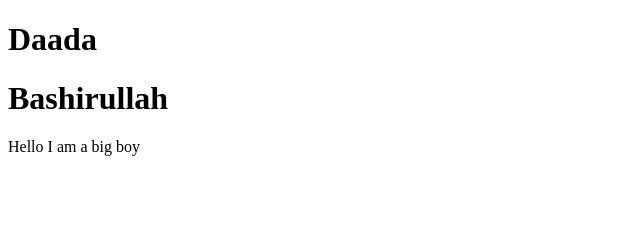
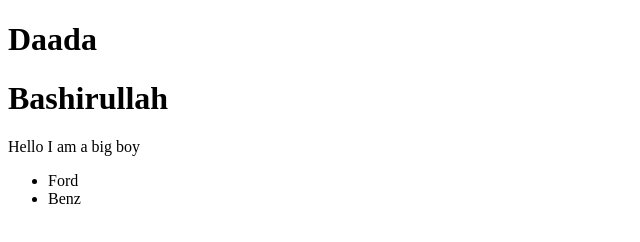
Before and after one commit to lawielas/git-with-bash-daada, a plain HTML site: page index.html in a window 1280 px wide. Shown: the full height of the page, 0-640 px from the left. Drawn offline with Linux system fonts and the light colour scheme.

Commit message:
added car list

```diff
--- a/index.html
+++ b/index.html
@@ -9,5 +9,9 @@
     <h1>Daada</h1>
     <h1>Bashirullah</h1>
     <p>Hello I am a big boy</p>
+    <ul>
+        <li>Ford</li>
+        <li>Benz</li>
+    </ul>
 </body>
 </html>
```
